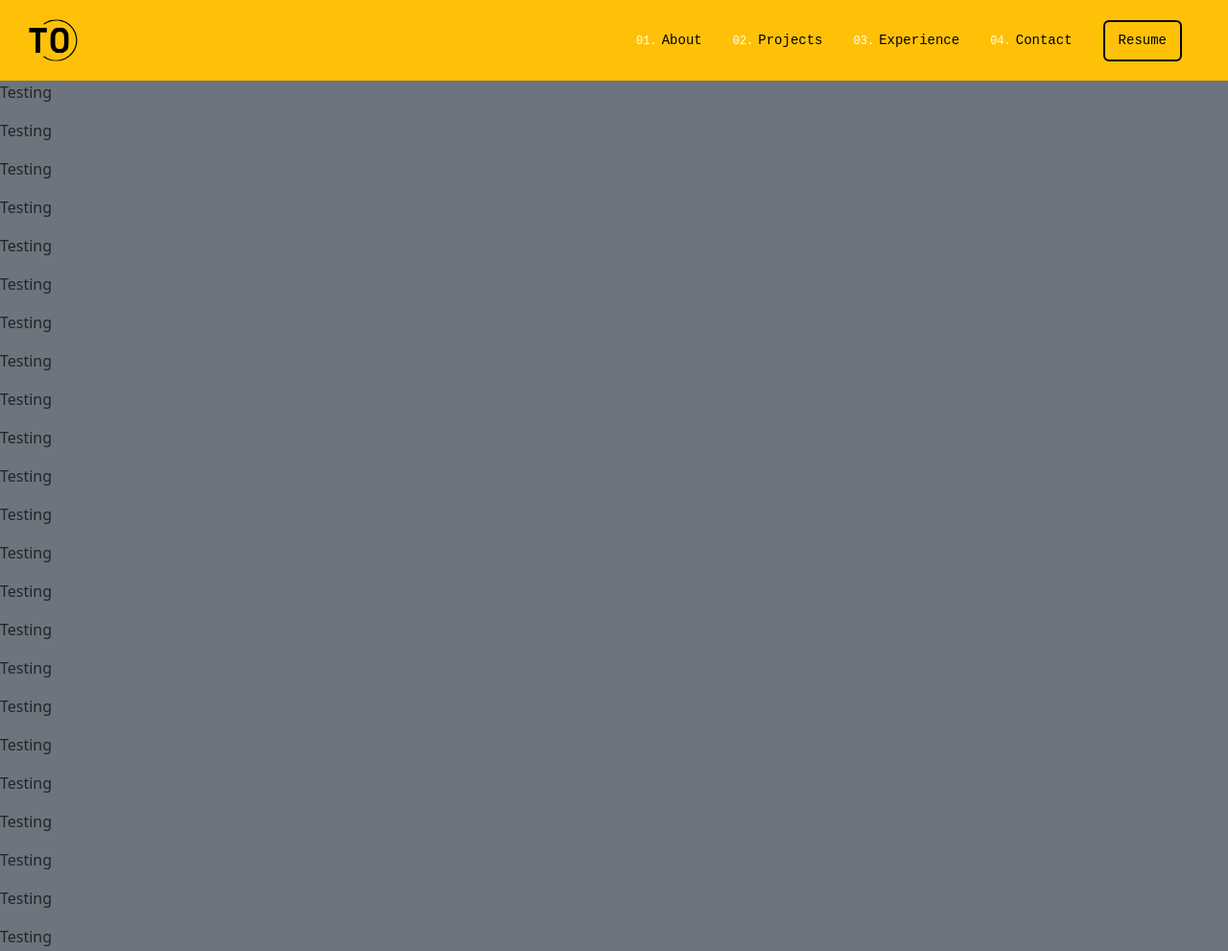
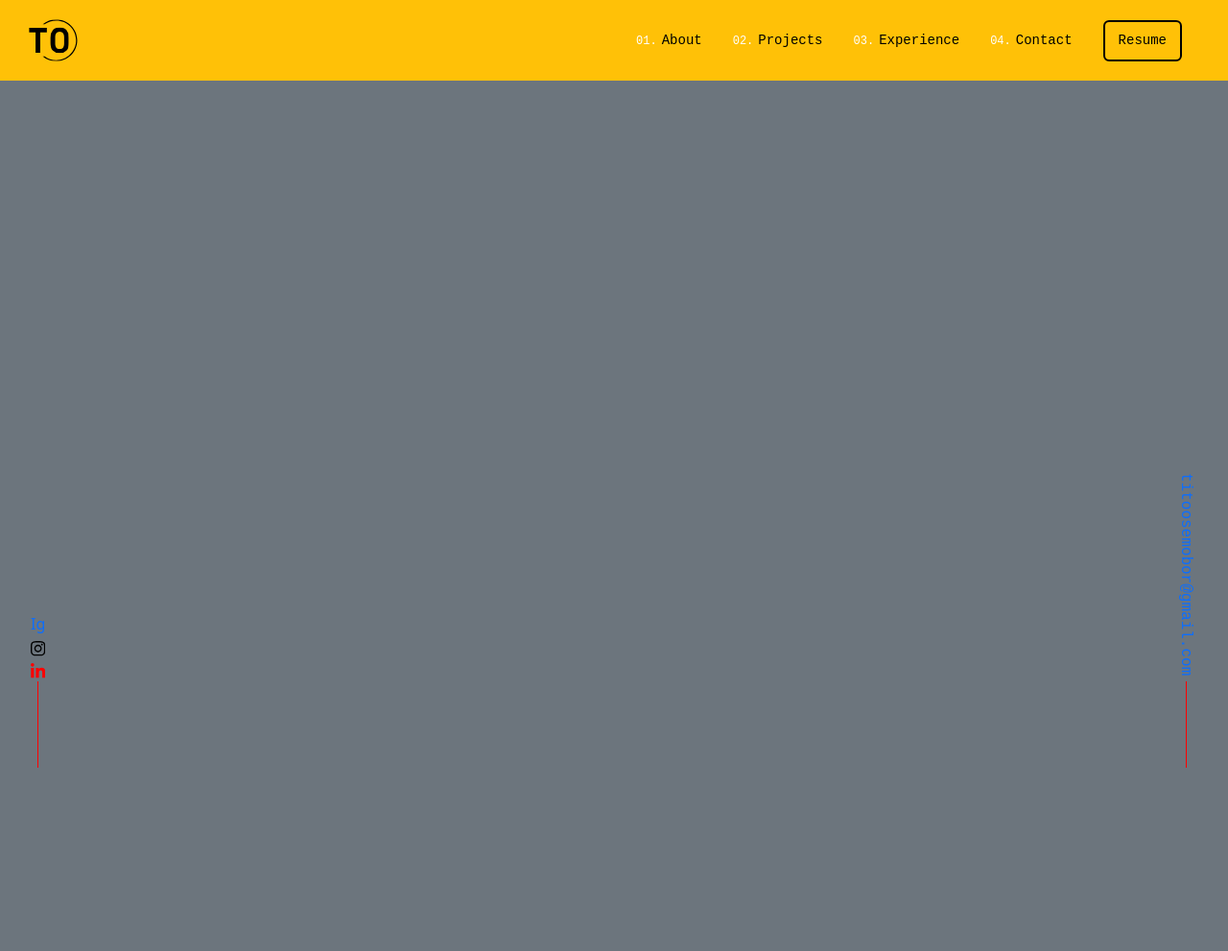
Before and after one commit to Tito-Osemobor/v1, a website: page index.html in a window 1280 px wide. Shown: the whole page at 96% size. After the commit the page ends 800 px from the top, so only its background shows below. Drawn offline with nearby package versions, Linux system fonts and the light colour scheme; files that its build step writes are made by us from their sources.

Commit message:
Create SideBar

```diff
--- a/index.html
+++ b/index.html
@@ -58,7 +58,41 @@
                 </ul>
             </nav>
         </header>
+        <div class="left sidebar">
+            <ul class="sidebar-links">
+                <li><a href="" class="sidebar-logo">Ig</a></li>
+                <li>
+                    <a href="" class="sidebar-logo"
+                        ><svg
+                            xmlns="http://www.w3.org/2000/svg"
+                            viewBox="0 0 448 512"
+                        >
+                            <!--! Font Awesome Pro 6.2.1 by @fontawesome - https://fontawesome.com License - https://fontawesome.com/license (Commercial License) Copyright 2022 Fonticons, Inc. -->
+                            <path
+                                d="M224.1 141c-63.6 0-114.9 51.3-114.9 114.9s51.3 114.9 114.9 114.9S339 319.5 339 255.9 287.7 141 224.1 141zm0 189.6c-41.1 0-74.7-33.5-74.7-74.7s33.5-74.7 74.7-74.7 74.7 33.5 74.7 74.7-33.6 74.7-74.7 74.7zm146.4-194.3c0 14.9-12 26.8-26.8 26.8-14.9 0-26.8-12-26.8-26.8s12-26.8 26.8-26.8 26.8 12 26.8 26.8zm76.1 27.2c-1.7-35.9-9.9-67.7-36.2-93.9-26.2-26.2-58-34.4-93.9-36.2-37-2.1-147.9-2.1-184.9 0-35.8 1.7-67.6 9.9-93.9 36.1s-34.4 58-36.2 93.9c-2.1 37-2.1 147.9 0 184.9 1.7 35.9 9.9 67.7 36.2 93.9s58 34.4 93.9 36.2c37 2.1 147.9 2.1 184.9 0 35.9-1.7 67.7-9.9 93.9-36.2 26.2-26.2 34.4-58 36.2-93.9 2.1-37 2.1-147.8 0-184.8zM398.8 388c-7.8 19.6-22.9 34.7-42.6 42.6-29.5 11.7-99.5 9-132.1 9s-102.7 2.6-132.1-9c-19.6-7.8-34.7-22.9-42.6-42.6-11.7-29.5-9-99.5-9-132.1s-2.6-102.7 9-132.1c7.8-19.6 22.9-34.7 42.6-42.6 29.5-11.7 99.5-9 132.1-9s102.7-2.6 132.1 9c19.6 7.8 34.7 22.9 42.6 42.6 11.7 29.5 9 99.5 9 132.1s2.7 102.7-9 132.1z"
+                            /></svg
+                    ></a>
+                </li>
+                <li>
+                    <a href="" class="sidebar-logo">
+                        <svg
+                            xmlns="http://www.w3.org/2000/svg"
+                            viewBox="0 0 448 512"
+                        >
+                            <path
+                                fill="red"
+                                d="M100.28 448H7.4V148.9h92.88zM53.79 108.1C24.09 108.1 0 83.5 0 53.8a53.79 53.79 0 0 1 107.58 0c0 29.7-24.1 54.3-53.79 54.3zM447.9 448h-92.68V302.4c0-34.7-.7-79.2-48.29-79.2-48.29 0-55.69 37.7-55.69 76.7V448h-92.78V148.9h89.08v40.8h1.3c12.4-23.5 42.69-48.3 87.88-48.3 94 0 111.28 61.9 111.28 142.3V448z"
+                            />
+                        </svg>
+                    </a>
+                </li>
+            </ul>
+        </div>
+        <div class="right sidebar">
+            <a href="mailto: titoosemobor@gmail.com">titoosemobor@gmail.com</a>
+        </div>
         <div>
+            <!-- <p>Testing</p>
             <p>Testing</p>
             <p>Testing</p>
             <p>Testing</p>
@@ -80,8 +114,7 @@
             <p>Testing</p>
             <p>Testing</p>
             <p>Testing</p>
-            <p>Testing</p>
-            <p>Testing</p>
+            <p>Testing</p> -->
         </div>
         <script src="/src/scripts/bootstrap.js"></script>
         <script src="/src/scripts/index.js"></script>
--- a/src/main.scss
+++ b/src/main.scss
@@ -112,7 +112,11 @@ body {
     transition: none !important;
 }
 
-@media (max-width: 768px) {
+@media (max-width: 781px) {
+    .sidebar {
+        display: none;
+    }
+
     body.overflow-hidden {
         overflow: hidden;
     }
@@ -215,3 +219,42 @@ body {
         transition: all 0.2s;
     }
 }
+
+@media (min-width: 782px) {
+
+    .sidebar-links {
+        margin: 0 auto;
+        li {
+            list-style-type: none;
+            a {
+                text-decoration: none;
+            }
+        }
+    }
+
+    .sidebar-links::after,
+    .right.sidebar::after {
+        content: "";
+        display: block;
+        width: 1px;
+        height: 90px;
+        margin: 0 auto;
+        background-color: red;
+    }
+
+    .sidebar {
+        position: fixed;
+        bottom: 0;
+    }
+
+    .right.sidebar {
+        padding-right: 32px;
+        right: 0;
+        a {
+            writing-mode: vertical-rl;
+            text-decoration: none;
+            font-family: monospace;
+            list-style-type: none;
+        }
+    }
+}
--- a/src/scripts/index.js
+++ b/src/scripts/index.js
@@ -10,7 +10,7 @@ const navSlide = () => {
     });
 };
 
-document.addEventListener("click", function (event) {
+window.addEventListener("click", function (event) {
     if (
         !primaryNav.contains(event.target) &&
         !navToggle.contains(event.target)
@@ -22,7 +22,7 @@ document.addEventListener("click", function (event) {
     }
 });
 
-document.addEventListener("touchstart", function (event) {
+window.addEventListener("touchstart", function (event) {
     if (
         !primaryNav.contains(event.target) &&
         !navToggle.contains(event.target)
```
Also changed, not shown: src/main.css.
